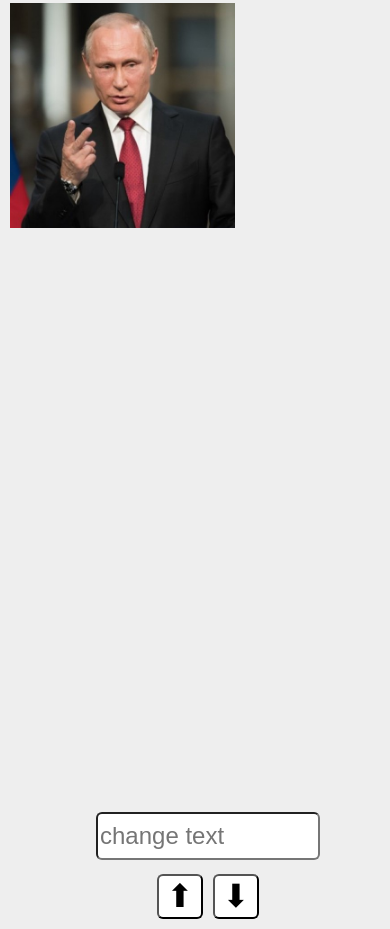
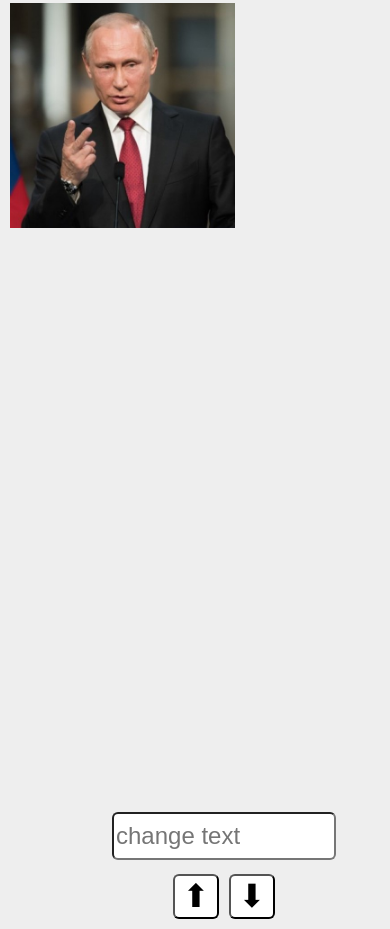
Before and after one commit to JonathanBenZeev/meme-final, a plain HTML site: page index.html in a window 390 px wide. Shown: the part 1969-2898 px from the top of the page. Drawn offline with Linux system fonts and the light colour scheme.

Commit message:
Add files via upload

```diff
--- a/css/components/main.css
+++ b/css/components/main.css
@@ -37,7 +37,7 @@
 
     .meme-editor {
 
-        margin-left: 1rem;
+        margin-left: 2rem;
     }
 }
 
```
